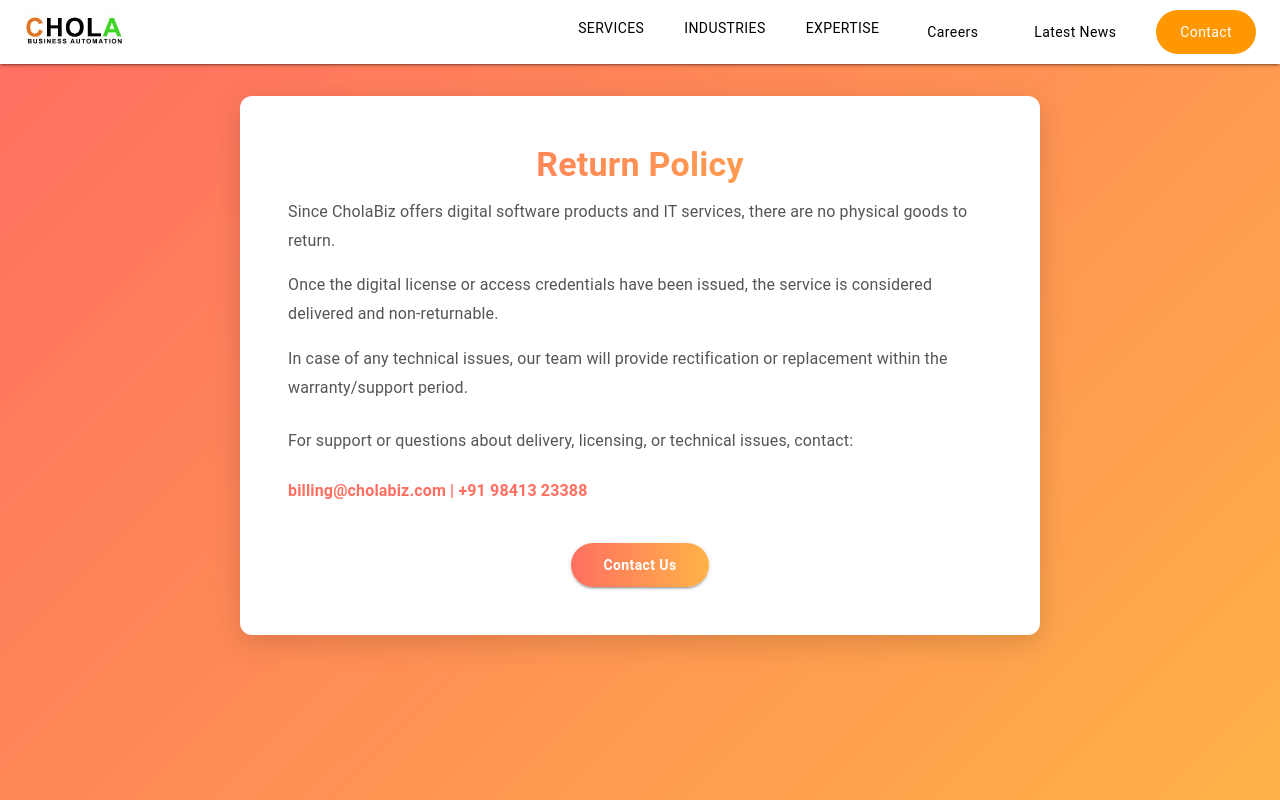
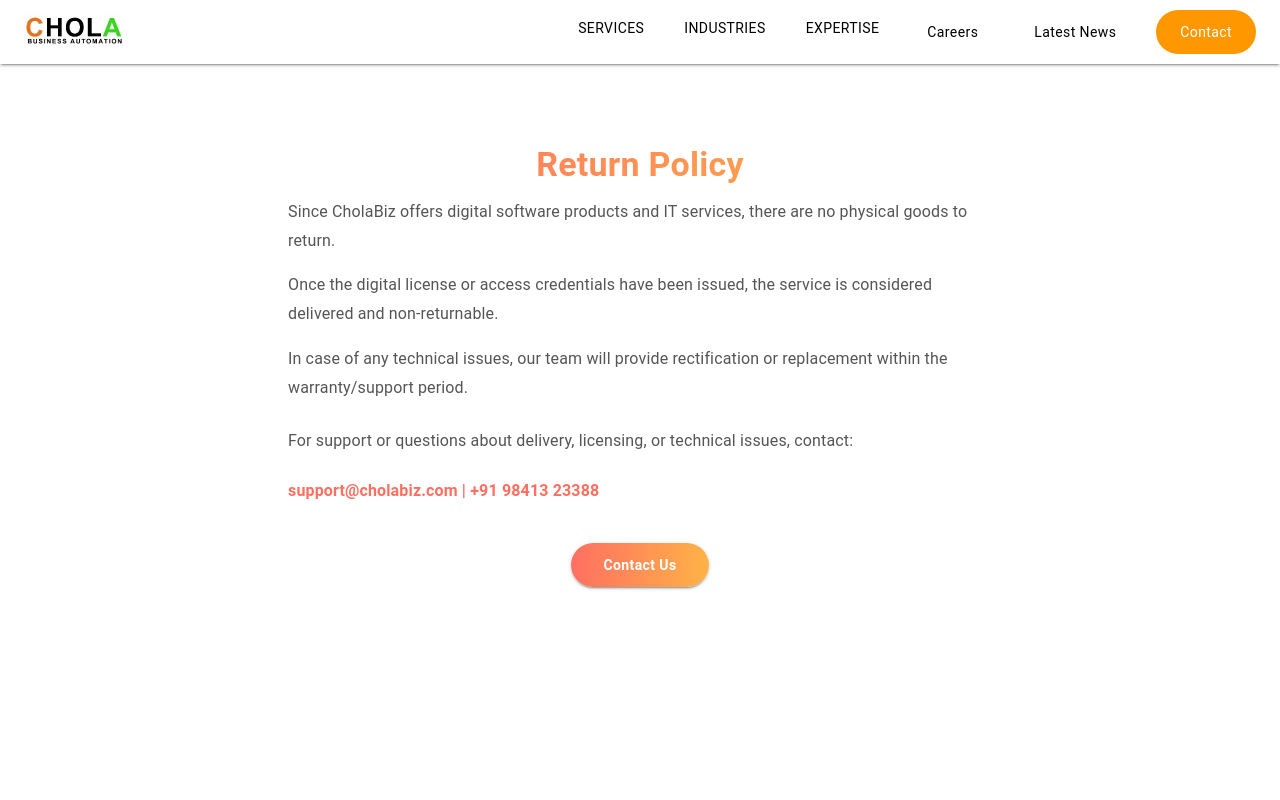
Before and after one commit to rajanalibabaa/chola_Landingpage, a Next.js app: page /return-policy in a window 1280 px wide. Shown: the top 800 px of the page. Built offline with nearby package versions, Linux system fonts and the light colour scheme.

Commit message:
footer content changes

```diff
--- a/src/app/privacy-policy/page.jsx
+++ b/src/app/privacy-policy/page.jsx
@@ -19,7 +19,7 @@
     <Box
       sx={{
         minHeight: "100vh",
-        background: "linear-gradient(135deg, #FF6F61, #FFB347)",
+        // background: "linear-gradient(135deg, #FF6F61, #FFB347)",
         display: "flex",
         justifyContent: "center",
         alignItems: "flex-start",
@@ -38,7 +38,7 @@
           width: "100%",
           bgcolor: "white",
           borderRadius: 3,
-          boxShadow: "0 8px 30px rgba(0,0,0,0.15)",
+          // boxShadow: "0 8px 30px rgba(0,0,0,0.15)",
           p: { xs: 3, sm: 6 },
         }}
       >
--- a/src/app/refund-cancellation-policy/page.jsx
+++ b/src/app/refund-cancellation-policy/page.jsx
@@ -19,7 +19,7 @@
     <Box
       sx={{
         minHeight: "100vh",
-        background: "linear-gradient(135deg, #FF6F61, #FFB347)",
+        // background: "linear-gradient(135deg, #FF6F61, #FFB347)",
         display: "flex",
         justifyContent: "center",
         alignItems: "flex-start",
@@ -38,7 +38,7 @@
           width: "100%",
           bgcolor: "white",
           borderRadius: 3,
-          boxShadow: "0 8px 30px rgba(0,0,0,0.15)",
+        //   boxShadow: "0 8px 30px rgba(0,0,0,0.15)",
           p: { xs: 3, sm: 6 },
         }}
       >
--- a/src/app/return-policy/page.jsx
+++ b/src/app/return-policy/page.jsx
@@ -19,7 +19,7 @@
     <Box
       sx={{
         minHeight: "100vh",
-        background: "linear-gradient(135deg, #FF6F61, #FFB347)",
+        // background: "linear-gradient(135deg, #FF6F61, #FFB347)",
         display: "flex",
         justifyContent: "center",
         alignItems: "flex-start",
@@ -38,7 +38,7 @@
           width: "100%",
           bgcolor: "white",
           borderRadius: 3,
-          boxShadow: "0 8px 30px rgba(0,0,0,0.15)",
+        //   boxShadow: "0 8px 30px rgba(0,0,0,0.15)",
           p: { xs: 3, sm: 6 },
         }}
       >
@@ -76,10 +76,10 @@
 
         <Typography variant="body1" sx={{ color: "#FF6F61", fontWeight: 600, mb: 5 }}>
           <a
-            href="mailto:billing@cholabiz.com"
+            href="mailto:support@cholabiz.com"
             style={{ color: "#FF6F61", textDecoration: "none" }}
           >
-            billing@cholabiz.com
+            support@cholabiz.com
           </a>{" "}
           |{" "}
           <a
--- a/src/app/terms/page.jsx
+++ b/src/app/terms/page.jsx
@@ -19,7 +19,7 @@
     <Box
       sx={{
         minHeight: "100vh",
-        background: "linear-gradient(135deg, #FF6F61, #FFB347)",
+        // background: "linear-gradient(135deg, #FF6F61, #FFB347)",
         display: "flex",
         justifyContent: "center",
         alignItems: "flex-start",
@@ -38,7 +38,7 @@
           width: "100%",
           bgcolor: "white",
           borderRadius: 3,
-          boxShadow: "0 8px 30px rgba(0,0,0,0.15)",
+          // boxShadow: "0 8px 30px rgba(0,0,0,0.15)",
           p: { xs: 3, sm: 6 },
         }}
       >
```
